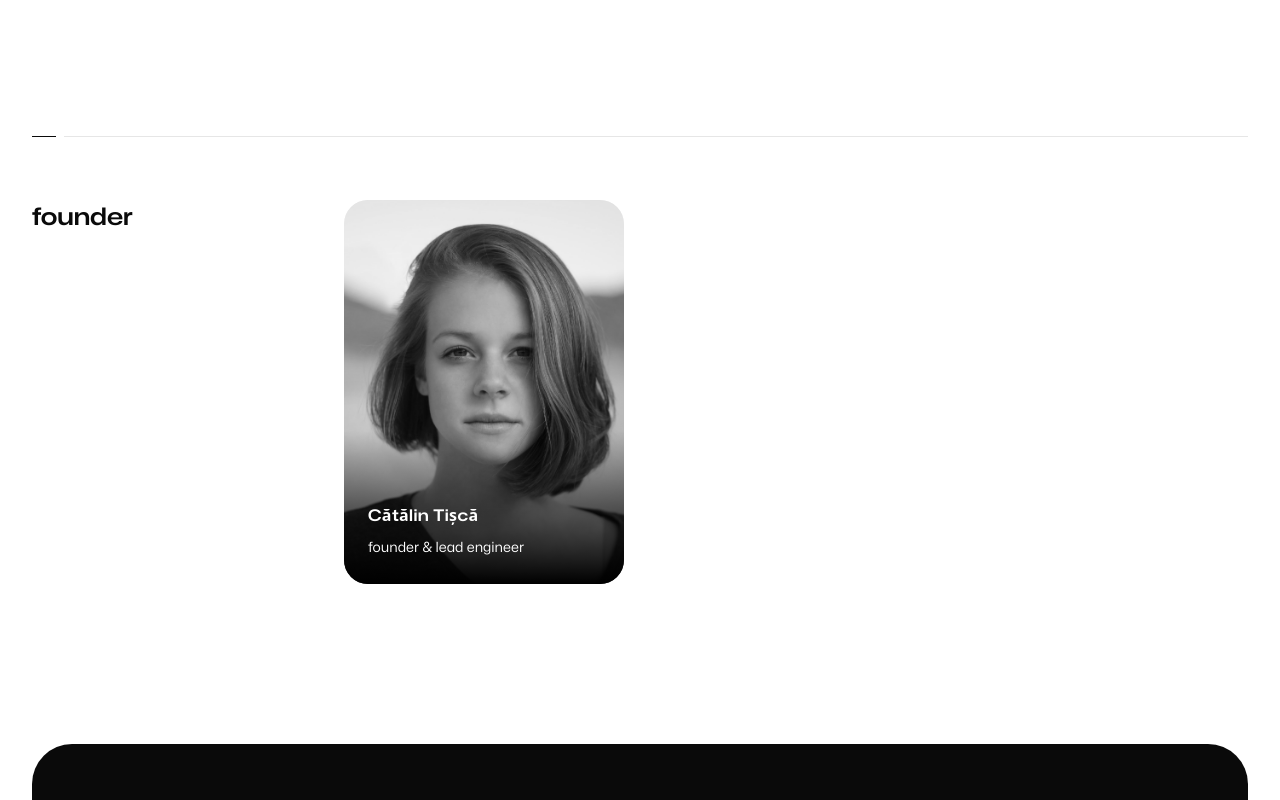
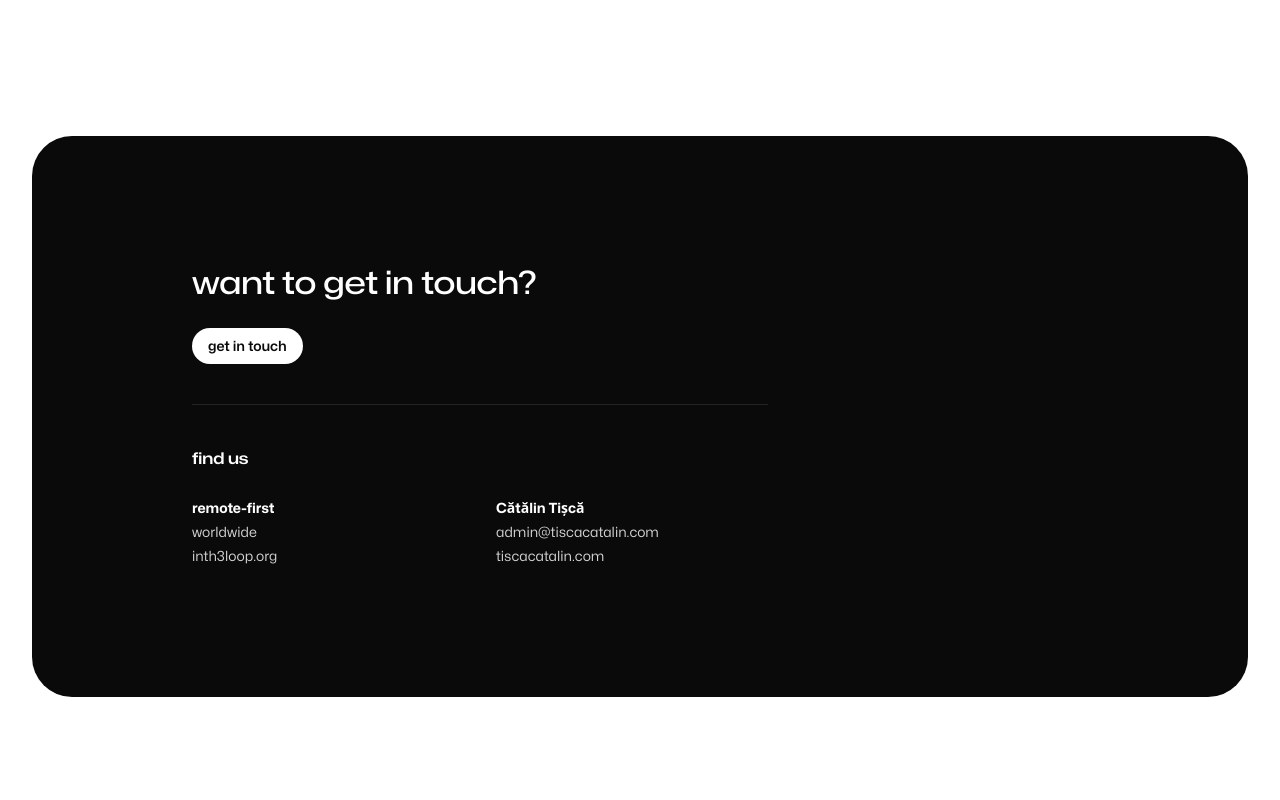
Before and after one commit to in-th3-l00p/inth3loop, a Next.js app: page /about in a window 1280 px wide. Shown: the part 1720-2520 px from the top of the page. Built offline with nearby package versions, Linux system fonts and the light colour scheme.

Commit message:
created the about page

```diff
--- a/src/app/about/page.tsx
+++ b/src/app/about/page.tsx
@@ -1,17 +1,11 @@
 import { type Metadata } from 'next'
-import Image from 'next/image'
 
-import { Border } from '@/components/Border'
 import { ContactSection } from '@/components/ContactSection'
 import { Container } from '@/components/Container'
-import { FadeIn, FadeInStagger } from '@/components/FadeIn'
 import { GridList, GridListItem } from '@/components/GridList'
 import { PageIntro } from '@/components/PageIntro'
-import { PageLinks } from '@/components/PageLinks'
 import { SectionIntro } from '@/components/SectionIntro'
 import { StatList, StatListItem } from '@/components/StatList'
-import imageLeslieAlexander from '@/images/team/leslie-alexander.jpg'
-import { loadArticles } from '@/lib/mdx'
 import { RootLayout } from '@/components/RootLayout'
 
 function Culture() {
@@ -47,68 +41,6 @@ function Culture() {
         </GridList>
       </Container>
     </div>
-  )
-}
-
-const team = [
-  {
-    title: 'founder',
-    people: [
-      {
-        name: 'Cătălin Tișcă',
-        role: 'founder & lead engineer',
-        image: { src: imageLeslieAlexander },
-      },
-    ],
-  },
-]
-
-function Team() {
-  return (
-    <Container className="mt-24 sm:mt-32 lg:mt-40">
-      <div className="space-y-24">
-        {team.map((group) => (
-          <FadeInStagger key={group.title}>
-            <Border as={FadeIn} />
-            <div className="grid grid-cols-1 gap-6 pt-12 sm:pt-16 lg:grid-cols-4 xl:gap-8">
-              <FadeIn>
-                <h2 className="font-display text-2xl font-semibold text-neutral-950">
-                  {group.title}
-                </h2>
-              </FadeIn>
-              <div className="lg:col-span-3">
-                <ul
-                  role="list"
-                  className="grid grid-cols-1 gap-6 sm:grid-cols-2 lg:grid-cols-3 xl:gap-8"
-                >
-                  {group.people.map((person) => (
-                    <li key={person.name}>
-                      <FadeIn>
-                        <div className="group relative overflow-hidden rounded-3xl bg-neutral-100">
-                          <Image
-                            alt=""
-                            {...person.image}
-                            className="h-96 w-full object-cover grayscale transition duration-500 motion-safe:group-hover:scale-105"
-                          />
-                          <div className="absolute inset-0 flex flex-col justify-end bg-linear-to-t from-black to-black/0 to-40% p-6">
-                            <p className="font-display text-base/6 font-semibold tracking-wide text-white">
-                              {person.name}
-                            </p>
-                            <p className="mt-2 text-sm text-white">
-                              {person.role}
-                            </p>
-                          </div>
-                        </div>
-                      </FadeIn>
-                    </li>
-                  ))}
-                </ul>
-              </div>
-            </div>
-          </FadeInStagger>
-        ))}
-      </div>
-    </Container>
   )
 }
 
@@ -157,8 +89,6 @@ export default async function About() {
 
       <Culture />
 
-      <Team />
-
       {/* <PageLinks
         className="mt-24 sm:mt-32 lg:mt-40"
         title="from the blog"
```
